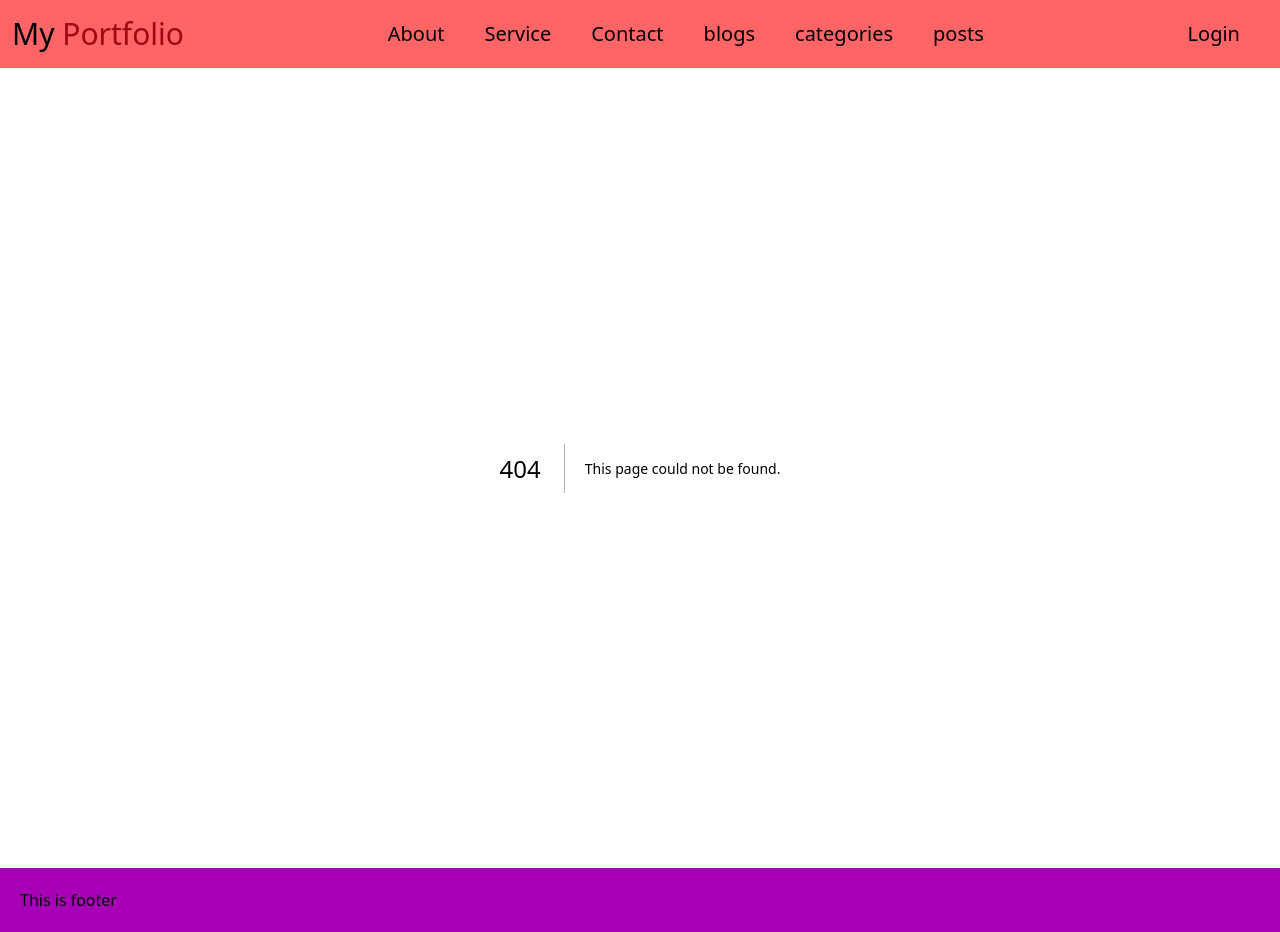
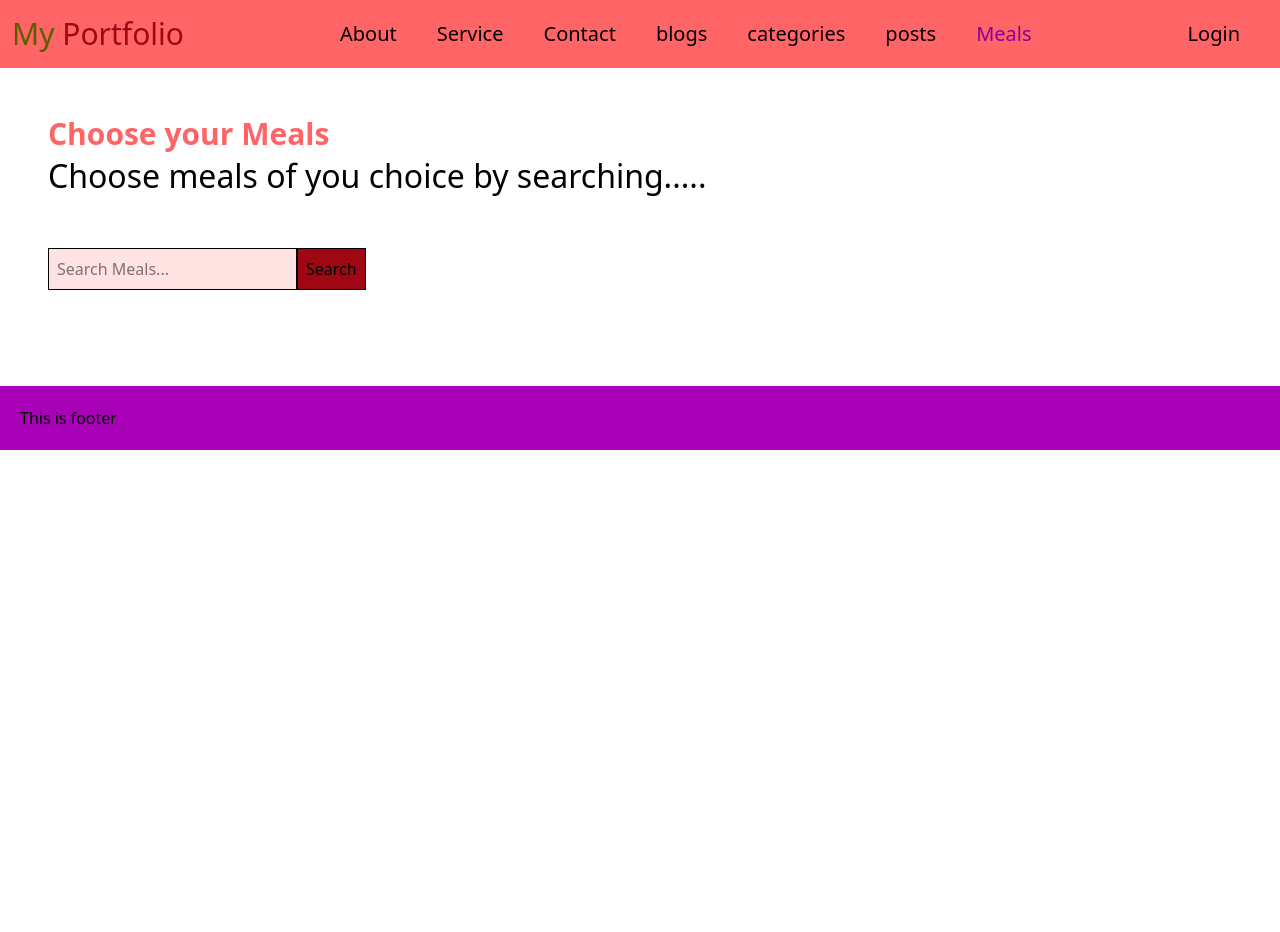
Before and after one commit to Busra2456/my-portfolio-next.js, a Next.js app: page /meals in a window 1280 px wide. Before the commit this address had no page. After the commit the page ends 800 px from the top, so only its background shows below. Built offline with nearby package versions, Linux system fonts and the light colour scheme.

Commit message:
Updated post details page, layout, and globals.css

```diff
--- a/next.config.mjs
+++ b/next.config.mjs
@@ -1,6 +1,16 @@
 /** @type {import('next').NextConfig} */
 const nextConfig = {
-  /* config options here */
+
+  images:{
+    remotePatterns:[
+    {
+      protocol:"https",
+      hostname:"*",
+      port:"",
+      pathname:"/**"
+    }
+    ]
+  }
 };
 
 export default nextConfig;
--- /dev/null
+++ b/src/Components/Meals.jsx
@@ -0,0 +1,59 @@
+"use client"
+import {useState} from "react";
+import Image from "next/image";
+
+
+const Meals = () => {
+      const [search , setSearch] = useState("");
+      const [ meals,setMeals] = useState({});
+       const [error,setError] = useState("");
+
+      const loadData = async () =>{
+            try{
+                 const res = await fetch(`https://www.themealdb.com/api/json/v1/1/search.php?f=${search}`);
+      const data = await res.json();
+     console.log(data)
+      setMeals(data.meals)
+      setError("")
+            } catch (error){
+                  setError("No Data found")
+            }
+     }
+
+      const handler = (e) =>{
+            setSearch(e.target.value);
+      }
+
+      // useEffect(()=>{
+      //       loadData()
+      // },[])
+
+
+
+      return (
+           <div className='mt-12'>
+                        <input
+                        onChange={handler}
+                        className='border outline-none p-2 bg-red-100'
+                        type="text"
+                        placeholder='Search Meals...' />
+                        <button onClick={() => loadData()} className="bg-red-800 border outline-none p-2 ">Search</button>
+                        <div className=" mt-12 grid grid-cols-3 gap-12">
+             {
+                meals?.length > 0 && !error && meals?.map((meal) =>(
+            <div key={meal.idMeal} className="border-2 p-4">
+                  <Image src={meal?.strMealThumb} alt={meal?.strMeal} width={500} height={500}/>
+                     <h6 className="text-red-500 text-center"> {meal.strMeal} </h6>
+                     <p className="text-zinc-600">{meal.strInstructions}</p>
+                     </div>
+                                    ))
+                              }
+                              {
+                                    error && <h6> No Data Found...</h6>
+                              }
+                        </div>
+                  </div>
+      );
+};
+
+export default Meals;
--- a/src/Components/Navbar.jsx
+++ b/src/Components/Navbar.jsx
@@ -32,6 +32,10 @@ const Navbar = () => {
                   title : "posts",
                   path : '/posts'
             },
+             {
+                  title : "Meals",
+                  path : '/meals'
+            },
       ];
       const handelLogin = () =>{
             router.push('/about')
--- a/src/app/about/history/page.jsx
+++ b/src/app/about/history/page.jsx
@@ -1,5 +1,5 @@
 import Link from 'next/link';
-import React from 'react';
+
 
 const page = () => {
       return (
--- a/src/app/about/page.jsx
+++ b/src/app/about/page.jsx
@@ -1,5 +1,9 @@
 import AboutHeader from '@/Components/AboutHeader';
-import React from 'react';
+export const metadata = {
+  title: "About",
+  description: "About Page",
+  keywords: ["about","about page"]
+};
 
 const AboutPage = () => {
       return (
--- a/src/app/globals.css
+++ b/src/app/globals.css
@@ -1 +1,5 @@
 @import "tailwindcss";
+
+h6{
+      color:rgb(94, 94, 1);
+}
--- a/src/app/layout.js
+++ b/src/app/layout.js
@@ -13,8 +13,11 @@ const geistMono = Geist_Mono({
 });
 
 export const metadata = {
-  title: "My Portfolio",
-  description: "Generated by create next app",
+  title: {
+    default:"My Portfolio",
+    template:"%s | My Portfolio"
+  },
+  description: "Super Powerful Next Website",
 };
 
 export default function RootLayout({ children }) {
--- /dev/null
+++ b/src/app/meals/page.jsx
@@ -0,0 +1,23 @@
+import Meals from '@/Components/Meals';
+import React from 'react';
+import styles from './styles.module.css'
+
+export const metadata = {
+  title: {
+   absolute:"Meals"
+  },
+  description:"Meals Page",
+};
+
+
+const MealsPage = () => {
+      return (
+            <div className='p-12'>
+                  <h1 className='text-3xl font-semibold text-red-400'>Choose your Meals</h1>
+                  <p className={styles.text_large}>Choose meals of you choice by searching.....</p>
+                 <Meals></Meals>
+            </div>
+      );
+};
+
+export default MealsPage;
--- /dev/null
+++ b/src/app/meals/styles.module.css
@@ -0,0 +1,6 @@
+.font_tomato{
+      color:tomato
+}
+.text_large {
+      font-size: 2rem
+}
--- a/src/app/posts/[id]/page.jsx
+++ b/src/app/posts/[id]/page.jsx
@@ -1,9 +1,27 @@
+
 const getDetailsPost = async (id) =>{
       const res = await fetch(`https://jsonplaceholder.typicode.com/posts/${id}`)
       const data = await res.json()
-      console.log(data);
+      // console.log(data);
       return data
 }
+
+export const generateMetadata = async ({params}) =>{
+      const { id } = await params;
+      const res = await fetch(`https://jsonplaceholder.typicode.com/posts/${id}`)
+      const postData = await res.json()
+      return{
+            title:postData.title,
+            description:postData.body,
+            keywords:postData.body.split(" ")
+      }
+}
+
+
+
+
+
+
 
 const PostDetailsPage = async ({params}) => {
       const { id } = await params;
@@ -12,7 +30,7 @@ const PostDetailsPage = async ({params}) => {
             <div>
                   postDetails of : {id}
                 <h1>  title : {title}</h1>
-                  <h1>  title : {body}</h1>
+                  <h1>  description : {body}</h1>
             </div>
       );
 };
--- /dev/null
+++ b/src/services/postMetadata.js
@@ -0,0 +1,9 @@
+ export const getPostsMetadata = async (id) =>{
+ const res = await fetch(`https://jsonplaceholder.typicode.com/posts/${id}`)
+//    if (!res.ok) {
+//     throw new Error("Failed to fetch post metadata");
+//   }
+      const data = await res.json()
+      console.log(data);
+      return data;
+}
```
